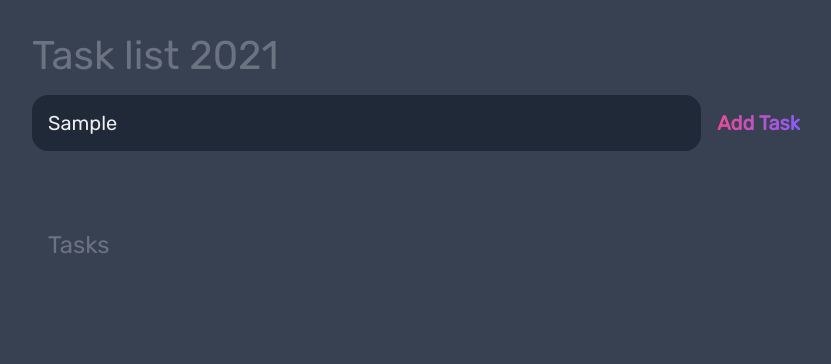
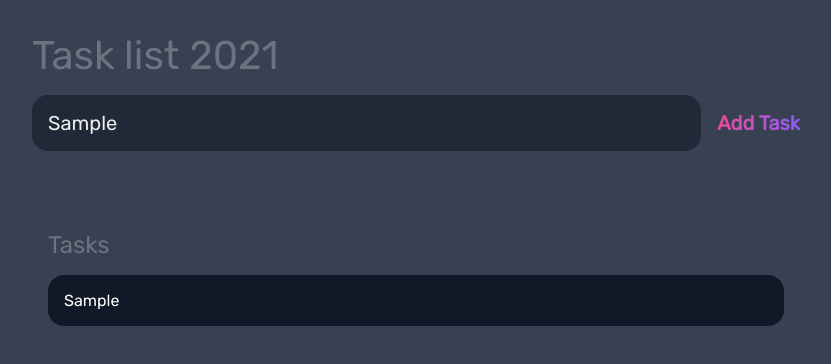
Before and after one commit to Dee-08/To-Do-List-2023, a plain HTML site: page index.html in a window 1280 px wide. Both pictures are taken after typing "Sample" into the empty fields and a click on the input "Add Task". Shown: the whole page, without its empty margins (224-1055 px from the left). Drawn offline with Linux system fonts and the light colour scheme.

Commit message:
Latest commit

```diff
--- a/script.js
+++ b/script.js
@@ -16,5 +16,13 @@ window.addEventListener('load', () => {
         const task_el = document.createElement("div")
         task_el.classList.add('task')
         const task_content_el = document.createElement("div")
+        task_content_el.classList.add("content")
+        task_content_el.innerText = task;
+
+        task_el.appendChild(task_content_el)
+
+
+
+        list_el.appendChild(task_el)
     })
 })
--- a/style.css
+++ b/style.css
@@ -103,7 +103,7 @@ main {
     margin-bottom: 1rem;
 }
 
-#tasks .tasks {
+#tasks .task {
     display: flex;
     justify-content: space-between;
     background-color: var(--darkest);
@@ -112,7 +112,7 @@ main {
     margin-bottom: 1rem;
 }
 
-#tasks .tasks .content .text{
+#tasks .tasks .content .text {
     color: var(--light);
     font-size: 1.125rem;
     width: 100%;
```
Also changed, not shown: index.html (+1 -1 lines).
